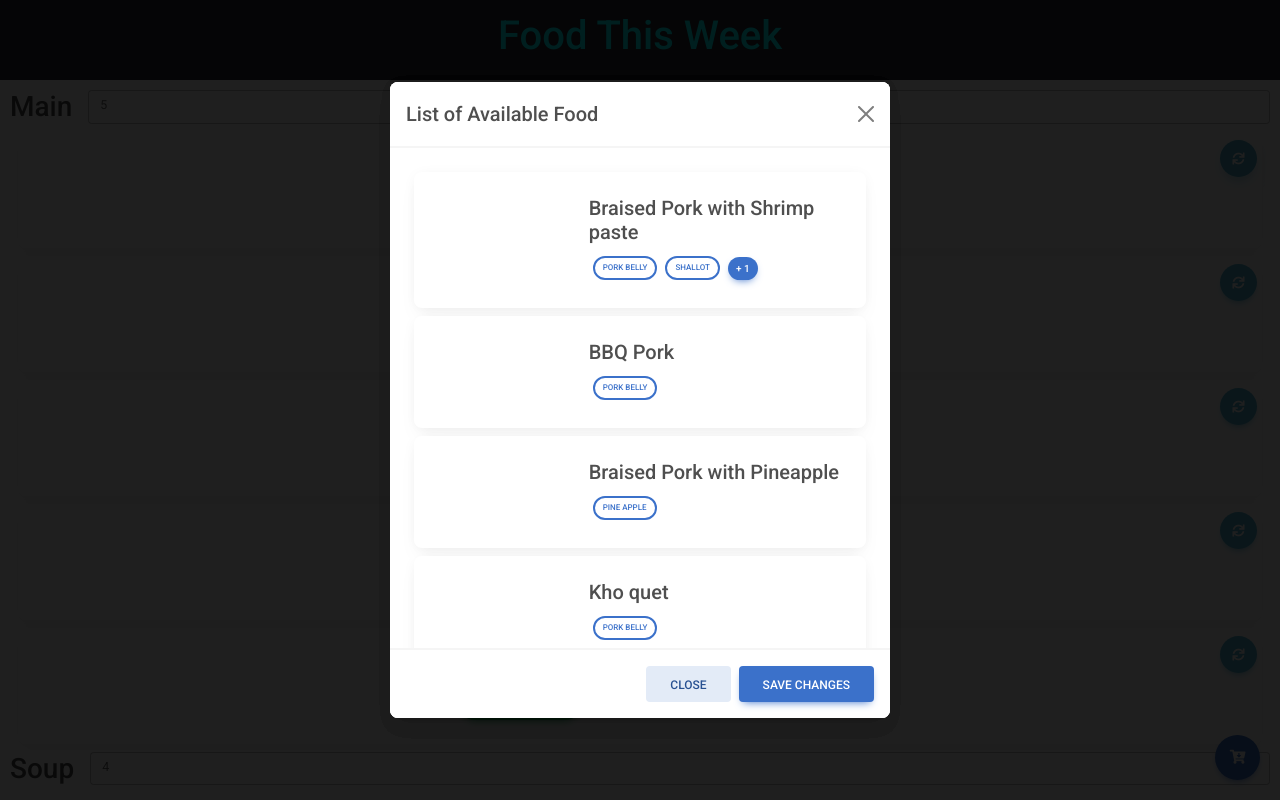
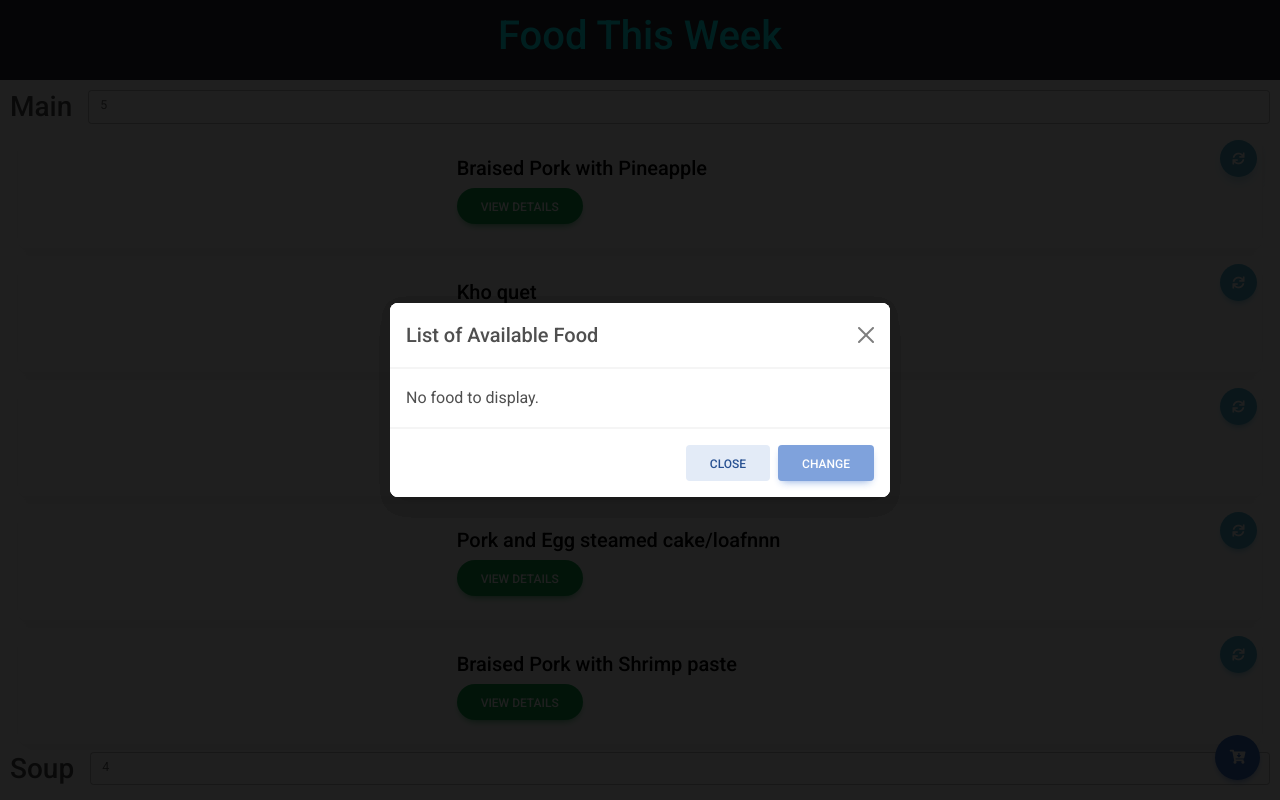
Before and after one commit to erayus/angi, a React (Create React App) app in the folder website/: page / in a window 1280 px wide. Both pictures are taken after a click on the button 1238 px from the left and 158 px from the top of the page. Shown: the top 800 px of the page. Built offline with nearby package versions, Linux system fonts and the light colour scheme.

Commit message:
Implemented foodChange

```diff
--- a/website/src/components/food-change-modal/food-change-modal.compenent.tsx
+++ b/website/src/components/food-change-modal/food-change-modal.compenent.tsx
@@ -1,14 +1,34 @@
 import { MDBBtn, MDBModal, MDBModalBody, MDBModalContent, MDBModalDialog, MDBModalFooter, MDBModalHeader, MDBModalTitle } from 'mdb-react-ui-kit';
+import { observer } from 'mobx-react-lite';
 import React, { useEffect, useState } from 'react';
 import { IFood } from '../../models/food';
+import { useStore } from '../../store/rootStore';
 import FoodList from '../food-list/food-list.component';
 
 type IProps = {
-  allFood: IFood[];
+  foodAvailableForChange: IFood[];
   toggleShow: () => void;
 }
 
-const FoodChangeModal: React.FC<IProps> = ({ toggleShow, allFood }) => {
+const FoodChangeModal: React.FC<IProps> = ({ toggleShow, foodAvailableForChange }) => {
+  const { foodStore } = useStore();
+  const [changeBtnDisabled, setChangeBtnDisabled] = useState(true);
+
+  useEffect(() => {
+    const shouldChangeBtnDisabled = foodAvailableForChange.length === 0 || foodStore.newFoodToChangeId === 0
+    setChangeBtnDisabled(shouldChangeBtnDisabled);
+  }, [foodAvailableForChange.length, foodStore.newFoodToChangeId])
+
+  const onFoodItemSelectedHandler = (id: number) => {
+    foodStore.setFoodToChangeId(id);
+  }
+
+  const onChangedHandler = () => {
+    toggleShow();
+    setTimeout(() => {
+      foodStore.changeFood();
+    }, 200)
+  }
 
   return (
     <MDBModalDialog centered>
@@ -17,10 +37,11 @@ const FoodChangeModal: React.FC<IProps> = ({ toggleShow, allFood }) => {
           <MDBModalTitle >List of Available Food</MDBModalTitle>
           <MDBBtn className='btn-close' color='none' onClick={toggleShow}></MDBBtn>
         </MDBModalHeader>
-          <MDBModalBody style={{maxHeight: '500px', overflowY: 'scroll' }}>
+        <MDBModalBody style={{ maxHeight: '500px', overflowY: 'scroll' }}>
           <FoodList
-                foodList={allFood}
+            foodList={foodAvailableForChange}
             enableIngredientChipsDisplay={true}
+            onFoodItemSelected={onFoodItemSelectedHandler}
           />
         </MDBModalBody>
 
@@ -28,11 +49,12 @@ const FoodChangeModal: React.FC<IProps> = ({ toggleShow, allFood }) => {
           <MDBBtn color='secondary' onClick={toggleShow}>
             Close
           </MDBBtn>
-            <MDBBtn>Save changes</MDBBtn>
+          <MDBBtn
+            disabled={changeBtnDisabled} onClick={() => onChangedHandler()}>Change</MDBBtn>
         </MDBModalFooter>
       </MDBModalContent>
     </MDBModalDialog>
   )
 }
 
-export default FoodChangeModal;
+export default observer(FoodChangeModal);
--- a/website/src/components/food-list/food-item/food-item.component.tsx
+++ b/website/src/components/food-list/food-item/food-item.component.tsx
@@ -1,20 +1,45 @@
-import React from 'react'
+/* eslint-disable react-hooks/exhaustive-deps */
+import React, { useEffect, useState } from 'react'
 import { MDBCard, MDBCardTitle, MDBBtn, MDBCardBody, MDBRow, MDBCol, MDBIcon } from 'mdb-react-ui-kit';
 // import img from '../../assets/spaghetti.jpg';
 import { IFood } from '../../../models/food';
-import { RouteComponentProps, withRouter } from 'react-router-dom';
+import { RouteComponentProps, useHistory, withRouter } from 'react-router-dom';
 import './food-item.styles.scss';
-import { FoodChangeProps, FoodListOptionalProps, ViewDetailsProps } from '../food-list.component';
+import { FoodListOptionalProps } from '../food-list.component';
+import { useStore } from '../../../store/rootStore';
+import { observer } from 'mobx-react-lite';
 
-type IProps = FoodListOptionalProps & IFood & RouteComponentProps;
+type IProps =  FoodListOptionalProps & IFood;
 
-const FoodItem: React.FC<IProps> = ({ id, name, imgUrl, ingredients, history, enableIngredientChipsDisplay, enableViewDetails, enableFoodChange, onFoodChangeBtnClicked }) => {
+
+const FoodItem: React.FC<IProps> = ({
+    id,
+    name,
+    imgUrl,
+    onFoodItemSelected,
+    ingredients,
+    enableIngredientChipsDisplay,
+    enableViewDetails,
+    enableFoodChange,
+    onFoodChangeBtnClicked }) => {
   const noOfDisplayingIngredientItems = 2;
   const noOfMoreThanTwo = ingredients.length > noOfDisplayingIngredientItems ? ingredients.length - 2 : 0; //TODO: better name?
+  const [isSelected, setIsSelected] = useState(false);
+  const { foodStore } = useStore();
+  const history = useHistory();
+
+
+  useEffect(() => {
+    if (foodStore.newFoodToChangeId === id) {
+      setIsSelected(!isSelected);
+    } else {
+      setIsSelected(false);
+    }
+  }, [foodStore.newFoodToChangeId])
 
   const displayNoOfExtraIngredients = noOfMoreThanTwo !== 0
-    ? (<MDBBtn className="m-1" size="sm" rounded style={{ fontSize: '10px', padding: '4px 8px' }}>+ {noOfMoreThanTwo}</MDBBtn>)
-    : null;
+  ? (<MDBBtn className="m-1" size="sm" rounded style={{ fontSize: '10px', padding: '4px 8px' }}>+ {noOfMoreThanTwo}</MDBBtn>)
+  : null;
 
   const displayIngredientsChips = (
     ingredients.slice().splice(0, 2).map(itemIngredient => {
@@ -38,7 +63,7 @@ const FoodItem: React.FC<IProps> = ({ id, name, imgUrl, ingredients, history, en
         size="md"
         rounded
         color="info"
-        onClick={() => onFoodChangeBtnClicked!(id)}
+        onClick={() => onFoodChangeBtnClicked ? onFoodChangeBtnClicked!(id) : null}
       >
         <MDBIcon fas icon="sync" />
       </MDBBtn>
@@ -57,7 +82,10 @@ const FoodItem: React.FC<IProps> = ({ id, name, imgUrl, ingredients, history, en
     : null;
 
   return (
-    <MDBCard className="m-2">
+    <MDBCard
+      className={["m-2", isSelected ? 'text-white': 'text-black' ].join(' ')}
+      onClick={() => onFoodItemSelected ?  onFoodItemSelected!(id) : null}
+      background={isSelected ? 'info': '#FFF'}>
       <MDBRow className='g-0'>
         <MDBCol size="4" style={{
           backgroundImage: `url(${imgUrl})`,
@@ -80,4 +108,4 @@ const FoodItem: React.FC<IProps> = ({ id, name, imgUrl, ingredients, history, en
   )
 }
 
-export default withRouter(FoodItem);
+export default observer(FoodItem);
--- a/website/src/components/food-list/food-list.component.tsx
+++ b/website/src/components/food-list/food-list.component.tsx
@@ -6,14 +6,7 @@ export type FoodListOptionalProps = {
   enableIngredientChipsDisplay?: boolean;
   enableViewDetails?: boolean;
   enableFoodChange?: boolean;
-  onFoodChangeBtnClicked?: (foodId: number) => void
-}
-
-export type ViewDetailsProps = {
-  enableViewDetails?: boolean;
-}
-export type FoodChangeProps = {
-  enableFoodChange?: boolean;
+  onFoodItemSelected?: (id: number) => void;
   onFoodChangeBtnClicked?: (foodId: number) => void
 }
 
@@ -26,6 +19,7 @@ const FoodList: React.FC<IProps> = (props) => {
     return (
       <div>
         {
+          props.foodList.length > 0 ?
             props.foodList.map(food => {
               return (
                 <FoodItem
@@ -36,12 +30,14 @@ const FoodList: React.FC<IProps> = (props) => {
                   imgUrl={food.imgUrl}
                   ingredients={food.ingredients}
                   enableViewDetails={props.enableViewDetails}
+                  onFoodItemSelected={props.onFoodItemSelected}
                   enableFoodChange={props.enableFoodChange}
                   onFoodChangeBtnClicked={props.onFoodChangeBtnClicked}
                   enableIngredientChipsDisplay={props.enableIngredientChipsDisplay}
                 />
               )
           })
+          : "No food to display."
         }
       </div>
     )
--- a/website/src/store/foodStore.ts
+++ b/website/src/store/foodStore.ts
@@ -9,6 +9,9 @@ export default class FoodStore {
     foodThisWeek: IFood[] | null = null;
     availableFoodCategories: IFoodCategory[] = [];
     isFoodThisWeekUpdated = false;
+    targetFoodToChangeId : number = 0;
+    newFoodToChangeId: number = 0;
+
     renewDate: string | null = null;
     private renewPeriod: number = 7;
 
@@ -106,6 +109,9 @@ export default class FoodStore {
         return false;
     }
 
+    getAllFoodThisWeek = () : IFood[] => {
+        return clone(this.allFood);
+    }
     getFoodThisWeek = () : IFood[] => {
         return clone(this.foodThisWeek);
     }
@@ -117,7 +123,6 @@ export default class FoodStore {
     updateFoodThisWeek = (newFood: IFood[], category: Category) => {
         const foodThisWeekWithoutUpdatingFood =  this.foodThisWeek !== null ? this.foodThisWeek!.filter(curFood => curFood.category !== category) : [];
         this.foodThisWeek = [...foodThisWeekWithoutUpdatingFood, ...newFood];
-        this.isFoodThisWeekUpdated = true;
     }
 
     setQuantityForCategory = (category: Category, quantityToShow: number)  => {
@@ -127,8 +132,8 @@ export default class FoodStore {
         localStorage.setItem(`${category}-quantity`, quantityToShow.toString());
     }
 
-    getFoodForId = (id: number) : IFood | undefined => {
-        return this.allFood.find(item => item.id === id);
+    getFoodForId = (id: number) : IFood | null => {
+        return this.allFood.find(item => item.id === id) || null;
     }
 
     loadAvailableCategories = () => {
@@ -170,4 +175,28 @@ export default class FoodStore {
             }
             return foodToReturn;
     }
+
+    setFoodToChangeId = (id: number) => {
+        this.newFoodToChangeId = id;
+    }
+
+    setTargetFoodIdToChange = (id: number) => {
+        this.targetFoodToChangeId = id;
+    }
+
+    changeFood() {
+        const newFoodThisWeek :IFood[] = this.foodThisWeek!.map(food => {
+            if (food.id === this.targetFoodToChangeId) {
+                return this.getFoodForId(this.newFoodToChangeId)!;
+            }
+            return food;
+        });
+
+        this.foodThisWeek = [...newFoodThisWeek];
+        this.isFoodThisWeekUpdated = true;
+
+        //Resetting the foodchange-related values
+        this.targetFoodToChangeId = 0;
+        this.newFoodToChangeId = 0;
+    }
 }
--- a/website/src/views/food-this-week/foodThisWeek.tsx
+++ b/website/src/views/food-this-week/foodThisWeek.tsx
@@ -13,7 +13,7 @@ const FoodThisWeek = () => {
     const {foodThisWeek} = foodStore;
     const {appStore} = useStore();
     const [foodChangeModalState, setFoodChangeModalState] = useState(false);
-    const [selectedFoodIdToChange, setSelectedFoodIdToChange] = useState<number>();
+    // const [selectedFoodIdToChange, setSelectedFoodIdToChange] = useState<number>();
 
     useEffect(()=> {
         appStore.setupHeader("Food This Week");
@@ -35,7 +35,6 @@ const FoodThisWeek = () => {
         foodStore.setQuantityForCategory(category, newQuantity);
         const newFood = foodStore.getRandomFoodForCategory(category, newQuantity);
         foodStore.updateFoodThisWeek(newFood, category);
-
     }
 
     window.onbeforeunload = (event) => {
@@ -45,13 +44,14 @@ const FoodThisWeek = () => {
     };
 
     const onFoodChangeBtnClickedHandler = (foodId: number) => {
-        setSelectedFoodIdToChange(foodId);
+        foodStore.setTargetFoodIdToChange(foodId);
         toggleFoodChangeModalState();
     }
 
     const toggleFoodChangeModalState = () => setFoodChangeModalState(!foodChangeModalState);
 
     const foodToDisplay = foodStore.availableFoodCategories.map(foodCategory =>  {
+        console.log(foodCategory);
         const foodThisWeekUnderCategory = foodThisWeek !== null ? foodThisWeek!.filter(food => food.category === foodCategory.category) : [];
         return (
             <div key={foodCategory.category}>
@@ -60,7 +60,6 @@ const FoodThisWeek = () => {
                     <MDBInput label={foodThisWeekUnderCategory.length.toString()} id='formControlSm' type='number' min={1} max={6} size='sm'
                         onChange={(e: React.ChangeEvent<HTMLInputElement>) => onQuantityForCategoryChange(e, foodCategory.category)}/>
                 </div>
-
                 {
 
                     foodThisWeekUnderCategory.length > 0 && foodThisWeekUnderCategory !== undefined
@@ -80,7 +79,12 @@ const FoodThisWeek = () => {
                 getOpenState={(e: any) => setFoodChangeModalState(e)} tabIndex='-1'>
                 <FoodChangeModal
                     // selectedFoodIdToChange={selectedFoodIdToChange!}
-                    allFood={foodStore.allFood}
+                    foodAvailableForChange={
+                        foodStore.getAllFoodThisWeek()
+                            .filter(eachFoodInAllFood => eachFoodInAllFood.category === foodStore.getFoodForId(foodStore.targetFoodToChangeId)?.category )
+                            .filter(eachFoodInAllFood =>
+                                !foodThisWeek?.some(eachFoodInFoodThisWeek => eachFoodInFoodThisWeek.id === eachFoodInAllFood.id)
+                            )}
                     toggleShow={toggleFoodChangeModalState}
                     />
             </MDBModal>
```
Lines whose indentation alone changed are shown as unchanged.
